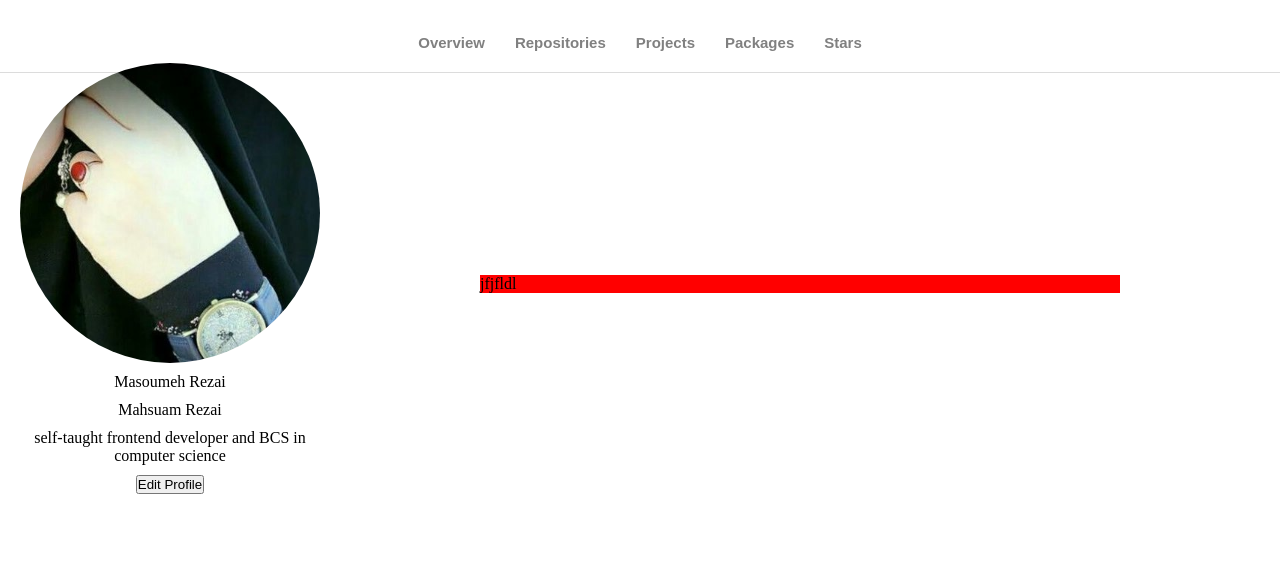
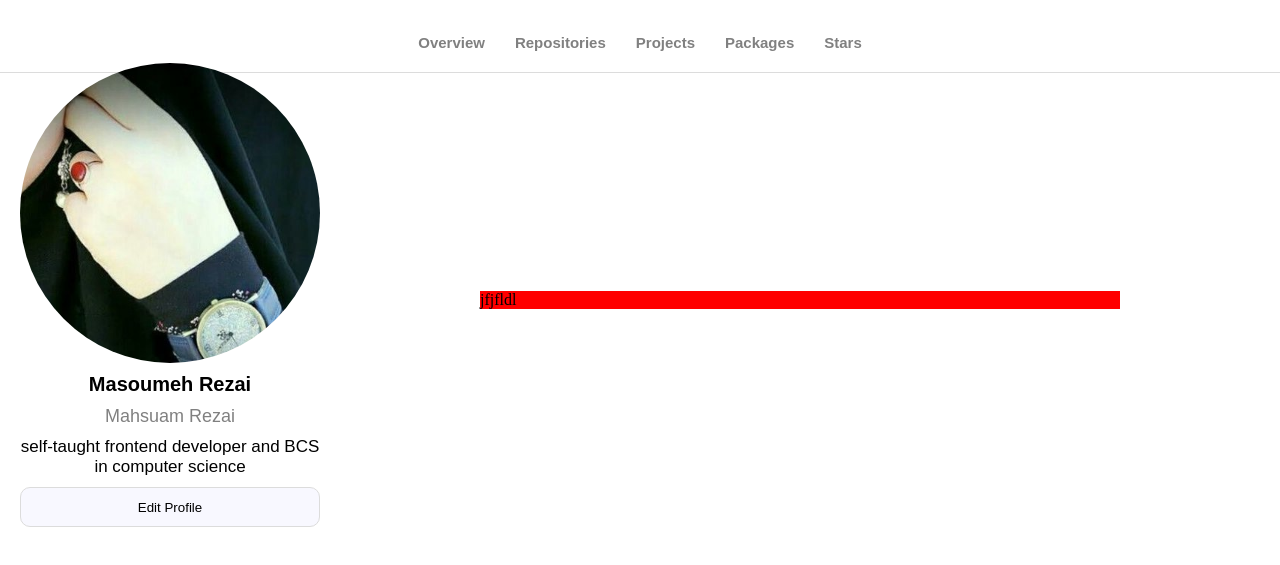
Before and after one commit to MahsumaRezai/Github, a website: page index.html in a window 1280 px wide. Shown: the part 87-652 px from the top of the page. Drawn offline with Linux system fonts and the light colour scheme.

Commit message:
also work on left section

```diff
--- a/index.html
+++ b/index.html
@@ -52,10 +52,10 @@
                 <div class="user">
                     <img src="./image/profile.jpg" alt="" class="imgage">
                     <p class="name-user">Masoumeh Rezai</p>
-                    <p class="name-user">Mahsuam Rezai</p>
-                    <p class="name-user">self-taught frontend developer and BCS in computer science</p>
-                    <div>
-                        <button><a>Edit Profile</a></button>
+                    <p class="name-user-small">Mahsuam Rezai</p>
+                    <p class="name-user-infor">self-taught frontend developer and BCS in computer science</p>
+                    <div class="user-btn">
+                        <button class="user-btn__btn"><a>Edit Profile</a></button>
                     </div>
                 </div>
 
--- a/scss/main.scss
+++ b/scss/main.scss
@@ -123,5 +123,31 @@ li{
 }
 .name-user {
     text-align: center;
+    font-family: sans-serif;
+    font-size: 20px;
+    font-weight: bold;
 
 }
+.name-user-small {
+    text-align: center;
+    font-family:sans-serif;
+    font-size: 18px;
+    color: gray;
+
+
+}
+.name-user-infor {
+    text-align: center;
+    font-family: sans-serif;
+    font-size: 17px;
+}
+.user-btn {
+    &__btn {
+        width: 300px;
+        height: 40px;
+        border: 1px solid gainsboro;
+        border-radius: 10px;
+        background: ghostwhite;
+
+    }
+}
```
Also changed, not shown: css/style.css.
